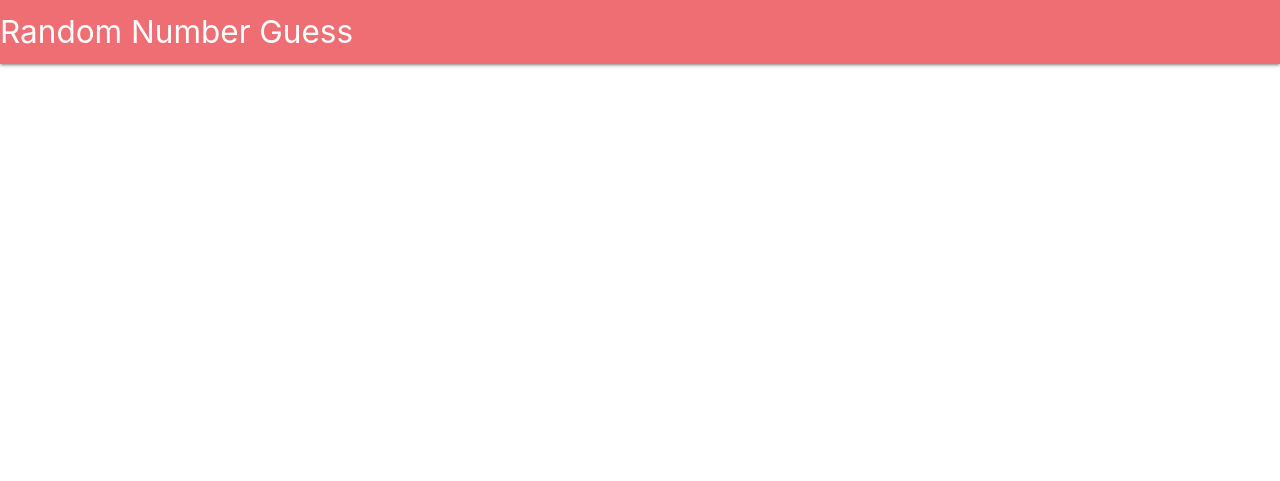
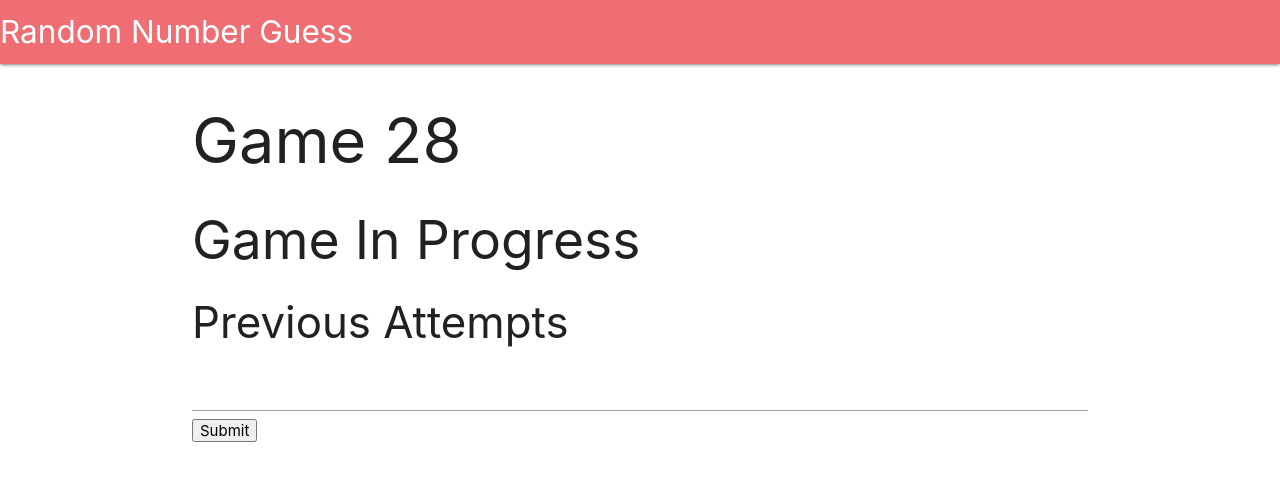
Before and after one commit to Kevinab168/random_number_generator, a Django app: page /games/28 in a window 1280 px wide. Shown: the top 481 px of the page. Run offline with Django 3.2, Linux system fonts and the light colour scheme; data comes from the database, SQL or seed files in the repository; both versions use the stored data as it was after the commit.

Commit message:
Add tests for progress and incorrect guess
- Add view for current game
- Add url path to create game and create guess
- Add game.html

```diff
--- a/number_generation/models.py
+++ b/number_generation/models.py
@@ -5,7 +5,14 @@ from random import randint
 class Game(models.Model):
     lower_bound = models.IntegerField(default=0)
     upper_bound = models.IntegerField(default=0)
+    in_progress = models.BooleanField(default="True")
 
     @property
     def winning_num(self):
         return randint(self.lower_bound, self.upper_bound)
+
+
+class Guess(models.Model):
+    guess_value = models.IntegerField(default=0)
+    guess_date = models.DateTimeField(auto_now=True)
+    game = models.ForeignKey(Game, on_delete=models.CASCADE)
--- a/number_generation/templates/game.html
+++ b/number_generation/templates/game.html
@@ -1,4 +1,24 @@
 {% extends "base.html" %}
-
 {% block content %}
+<div class="container">
+        <h1>Game {{ game.pk }}</h1>
+    {% if game.in_progress == True %}
+        <h2 class="in-progress">Game In Progress</h2>
+    {% else %}
+        <h2 class="finished">Game Finished</h2>
+    {% endif %}
+</div>
+<div class="container previous-guesses">
+    <h3>Previous Attempts</h3>
+    {% for guess in guesses %}
+    <li class="guess-item">{{ guess.guess_value }} - {{ guess.guess_date }}</li>
+    {% endfor %}
+</div>
+<div class="container">
+    <form action="{% url 'my_game' gamepk %}" method="POST">
+        {% csrf_token %}
+        <input type="number" class="guess-number" name="guess-value">
+        <input type="submit" value="Submit" class="submit-button">
+    </form>
+</div>
 {% endblock content %}
--- a/number_generation/templates/index.html
+++ b/number_generation/templates/index.html
@@ -2,7 +2,7 @@
 {% block content %}
 <div class="container">
     <div class="row">
-        <form action="/games" method="post">
+        <form action="{% url 'games' %}" method="post">
             {% csrf_token %}
             <div class="row">
                 <label for="min-num" class="">Minimum Number</label>
--- a/random_number/views.py
+++ b/random_number/views.py
@@ -1,5 +1,5 @@
 from django.shortcuts import render, redirect, get_object_or_404
-from number_generation.models import Game
+from number_generation.models import Game, Guess
 
 
 def homepage(request):
@@ -19,7 +19,15 @@ def games(request):
 
 def game(request, game_num):
     my_game = get_object_or_404(Game, pk=game_num)
+    if request.method == 'POST':
+        guess_val = request.POST['guess-value']
+        print(guess_val)
+        new_guess = Guess(guess_value=guess_val, game=my_game)
+        new_guess.save()
+    guesses = Guess.objects.filter(game=my_game)
     context = {
-        'game': my_game
+        'game': my_game,
+        'gamepk': my_game.pk,
+        'guesses': guesses
     }
     return render(request, 'game.html', context)
```
Also changed, not shown: conftest.py (+11 -1 lines), test_django.py (+18 -0 lines), db.sqlite3, number_generation/migrations/0003_game_in_progress.py (added), number_generation/migrations/0004_guess.py (added).
